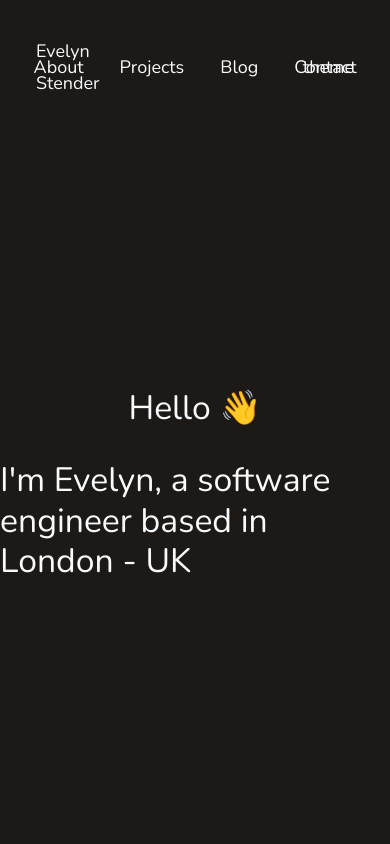
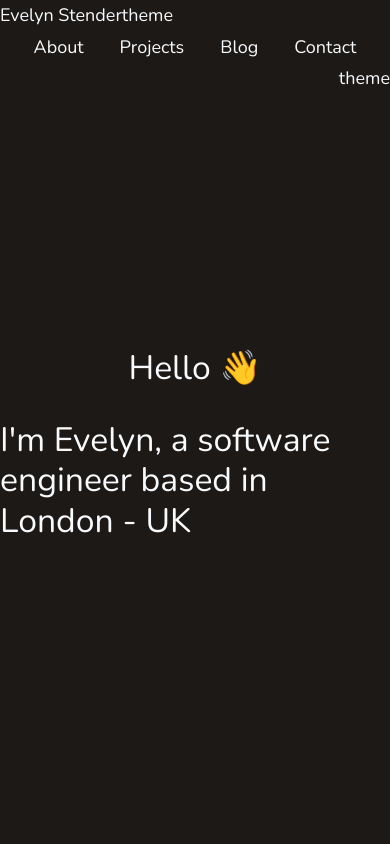
Before and after one commit to evelynstender/ems-website, a Next.js app: page / in a window 390 px wide. Shown: the top 844 px of the page. Built offline with nearby package versions, Linux system fonts and the light colour scheme.

Commit message:
making header responsive

```diff
--- a/ui/components/Header.tsx
+++ b/ui/components/Header.tsx
@@ -1,7 +1,7 @@
 'use client';
 import Link from 'next/link';
 import { usePathname } from 'next/navigation';
-import SkateboardIcon from './skateboardIcon';
+import SkateboardIcon from './SkateboardIcon';
 
 const links = [
   {
@@ -26,11 +26,20 @@ const Header = () => {
   const pathName = usePathname();
 
   return (
-    <div className="grid grid-cols-3">
-      <Link className="m-8 place-self-start" href="/">
+    <div className="sm:align-center sm:flex sm:flex-col sm:flex-wrap sm:justify-center md:grid md:grid-cols-3">
+      <div className="flex flex-row self-center">
+        <Link
+          className="sm:m-4 sm:justify-self-center md:m-8 md:justify-self-start"
+          href="/"
+        >
           Evelyn Stender
         </Link>
-      <div className="flex flex-row place-self-center">
+        <div className="sm:align-center sm:justify-center sm:self-center sm:justify-self-end md:hidden">
+          theme
+        </div>
+      </div>
+
+      <div className="flex flex-row place-self-center md:self-end">
         {links.map((link, index) => {
           return (
             <div className="flex flex-col items-center">
@@ -38,19 +47,21 @@ const Header = () => {
                 {link.label}
               </Link>
               {pathName === link.href ? (
-                <div className="text-green-bright">
                 <SkateboardIcon
-                    className="-ml-px -mt-3 text-green-bright"
+                  className="-ml-px -mt-3"
                   width={50}
                   height={50}
+                  // green-bright
+                  color="#5CC4C4"
                 />
-                </div>
               ) : null}
             </div>
           );
         })}
       </div>
-      <div className="m-8 place-self-center justify-self-end">theme</div>
+      <div className="place-self-center justify-self-end sm:hidden md:m-8 md:block">
+        theme
+      </div>
     </div>
   );
 };
--- a/ui/components/SkateboardIcon.tsx
+++ b/ui/components/SkateboardIcon.tsx
@@ -10,7 +10,10 @@ const SvgComponent = (props: SVGProps<SVGSVGElement>) => (
     {...props}
   >
     <title>{'skateboard'}</title>
-    <path d="M30.67 14.91a7.73 7.73 0 0 1 .67.6 8.49 8.49 0 1 1-12 0 8.72 8.72 0 0 1 .78-.69c1.54.07 3.13.09 4.81.09ZM.94 4.81A2.74 2.74 0 0 1 4.55.68c3.43 3 5.52 4.66 8.81 5.54a45.25 45.25 0 0 0 11.57 1H97a53.29 53.29 0 0 0 12.2-1c3.58-.87 5.91-2.48 9-5.48a2.74 2.74 0 0 1 3.83 3.93c-3.89 3.78-7.08 5.8-11.57 6.88A57 57 0 0 1 97 12.77H24.93a49.57 49.57 0 0 1-13-1.24C7.86 10.44 5.07 8.44.94 4.81Zm100.24 10c.26.21.5.43.74.66a8.49 8.49 0 1 1-12 0c.21-.21.44-.41.67-.6H97c1.4 0 2.78 0 4.17-.06ZM98.46 19a3.6 3.6 0 1 0 1.05 2.54A3.59 3.59 0 0 0 98.46 19Zm-70.58 0a3.6 3.6 0 1 0 1.05 2.54A3.58 3.58 0 0 0 27.88 19Z" />
+    <path
+      fill={props.color}
+      d="M30.67 14.91a7.73 7.73 0 0 1 .67.6 8.49 8.49 0 1 1-12 0 8.72 8.72 0 0 1 .78-.69c1.54.07 3.13.09 4.81.09ZM.94 4.81A2.74 2.74 0 0 1 4.55.68c3.43 3 5.52 4.66 8.81 5.54a45.25 45.25 0 0 0 11.57 1H97a53.29 53.29 0 0 0 12.2-1c3.58-.87 5.91-2.48 9-5.48a2.74 2.74 0 0 1 3.83 3.93c-3.89 3.78-7.08 5.8-11.57 6.88A57 57 0 0 1 97 12.77H24.93a49.57 49.57 0 0 1-13-1.24C7.86 10.44 5.07 8.44.94 4.81Zm100.24 10c.26.21.5.43.74.66a8.49 8.49 0 1 1-12 0c.21-.21.44-.41.67-.6H97c1.4 0 2.78 0 4.17-.06ZM98.46 19a3.6 3.6 0 1 0 1.05 2.54A3.59 3.59 0 0 0 98.46 19Zm-70.58 0a3.6 3.6 0 1 0 1.05 2.54A3.58 3.58 0 0 0 27.88 19Z"
+    />
   </svg>
 );
 
```
Lines whose indentation alone changed are shown as unchanged.
